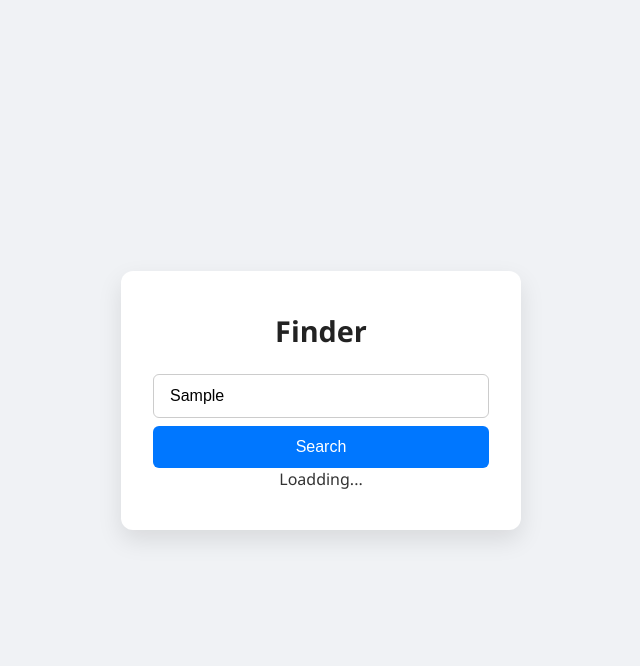
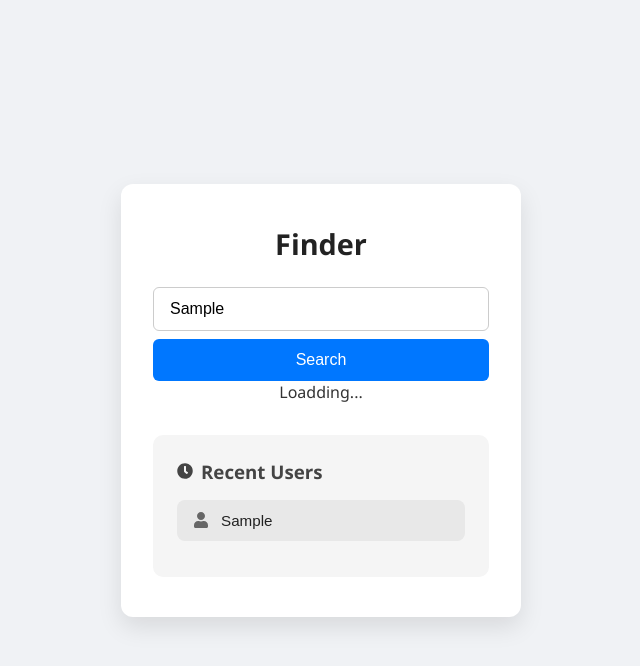
Before and after one commit to willice-opalo/finder-tanstack, a React (Vite) app: page / in a window 1280 px wide. Both pictures are taken after typing "Sample" into the empty fields and a click on the button "Search". Shown: the top 666 px of the page, without its empty margins (319-959 px from the left). Built offline with nearby package versions, Linux system fonts and the light colour scheme; no server answers.

Commit message:
added the recentSearch component

```diff
--- /dev/null
+++ b/src/component/RecentSearchUsers.tsx
@@ -0,0 +1,31 @@
+import { FaClock, FaUser } from "react-icons/fa";
+
+type SearcherProps = {
+    users: string[],
+    onselect: (username:string) => void
+}
+const RecentSearchUsers = ({users, onselect}: SearcherProps) => {
+    return (
+        <>
+            <div className="recent-searches">
+                <div className="recent-header">
+                    <FaClock /><h3>Recent Users</h3>
+                </div>
+                <ul>
+                    {users.map((user) => (
+                        <li key={user}>
+                            <button onClick={() => {
+                                onselect(user)
+                            }}>
+                                <FaUser className="user-icon"/>
+                                {user}
+                            </button>
+                        </li>
+                    ))}
+                </ul>
+            </div>
+        </>
+    );
+}
+
+export default RecentSearchUsers;
--- /dev/null
+++ b/src/component/UserCard.tsx
@@ -0,0 +1,23 @@
+import { FaGithubAlt } from "react-icons/fa";
+
+type GitHubUser = {
+    login: string,
+    name: string,
+    avatar_url: string,
+    html_url: string,
+    bio: string,
+}
+const UserCard = ({ user }: {user: GitHubUser}) => {
+    return (
+        <div className="user-card">
+            <img src={user.avatar_url} alt={user.name} className="avatar" />
+            <h2>{user.name || user.login}</h2>
+            <div className="bio">{user.bio}</div>
+            <a href={user.html_url} className="profile-btn" target="_blank" rel="noopenner noreferrer">
+                <FaGithubAlt/>View GitHub Profiles
+            </a>
+        </div>
+    );
+}
+
+export default UserCard;
--- a/src/component/UserSearch.tsx
+++ b/src/component/UserSearch.tsx
@@ -1,11 +1,14 @@
 import { useQuery } from "@tanstack/react-query";
 import { useState } from "react";
-import { FaGithubAlt } from "react-icons/fa";
-import { fetchGithubUser } from "../api/githum";
+import { fetchGithubUser } from "../api/github";
+import UserCard from "./UserCard";
+// import { FaClock, FaUser } from "react-icons/fa";
+import RecentSearchUsers from "./RecentSearchUsers";
 
 const UserSearch = () => {
     const [userName, setUserName] = useState('')
     const [submittedUsername, setSubmittedUsername] = useState('')
+    const [recentUsers, setRecentUsers] = useState<string[]>([])
 
     const { data, isLoading, isError, error } = useQuery({
         queryKey: ['users', submittedUsername],
@@ -15,7 +18,12 @@ const UserSearch = () => {
 
     const handleSubmit = (e:React.FormEvent<HTMLFormElement>) => {
         e.preventDefault()
-        setSubmittedUsername(userName.trim())
+        const dataTrimmed = userName.trim()
+        if (!dataTrimmed) return;
+        setSubmittedUsername(dataTrimmed)
+
+        setRecentUsers(prev => [dataTrimmed, ...prev.filter(u => u !== dataTrimmed)].slice(0, 5));
+
     }
 
     return (
@@ -34,15 +42,17 @@ const UserSearch = () => {
 
             {isError && <p className="status error">{error.message}</p>}
 
-            {data && (
-                <div className="user-card">
-                    <img src={data.avatar_url} alt={data.name} className="avatar" />
-                    <h2>{data.name || data.login}</h2>
-                    <div className="bio">{data.bio}</div>
-                    <a href={data.html_url} className="profile-btn" target="_blank" rel="noopenner noreferrer">
-                        <FaGithubAlt/>View GitHub Profiles
-                    </a>
-                </div>
+            {data && <UserCard user={data} />}
+
+            {recentUsers.length > 0 && (
+                <RecentSearchUsers
+                    users={recentUsers}
+                    onselect={(userName) => {
+                            setUserName(userName);
+                            setSubmittedUsername(userName)
+                        }
+                    }
+                />
             )}
         </>
     );
```
Also changed, not shown: src/api/github.ts (renamed from src/api/githum.ts).
